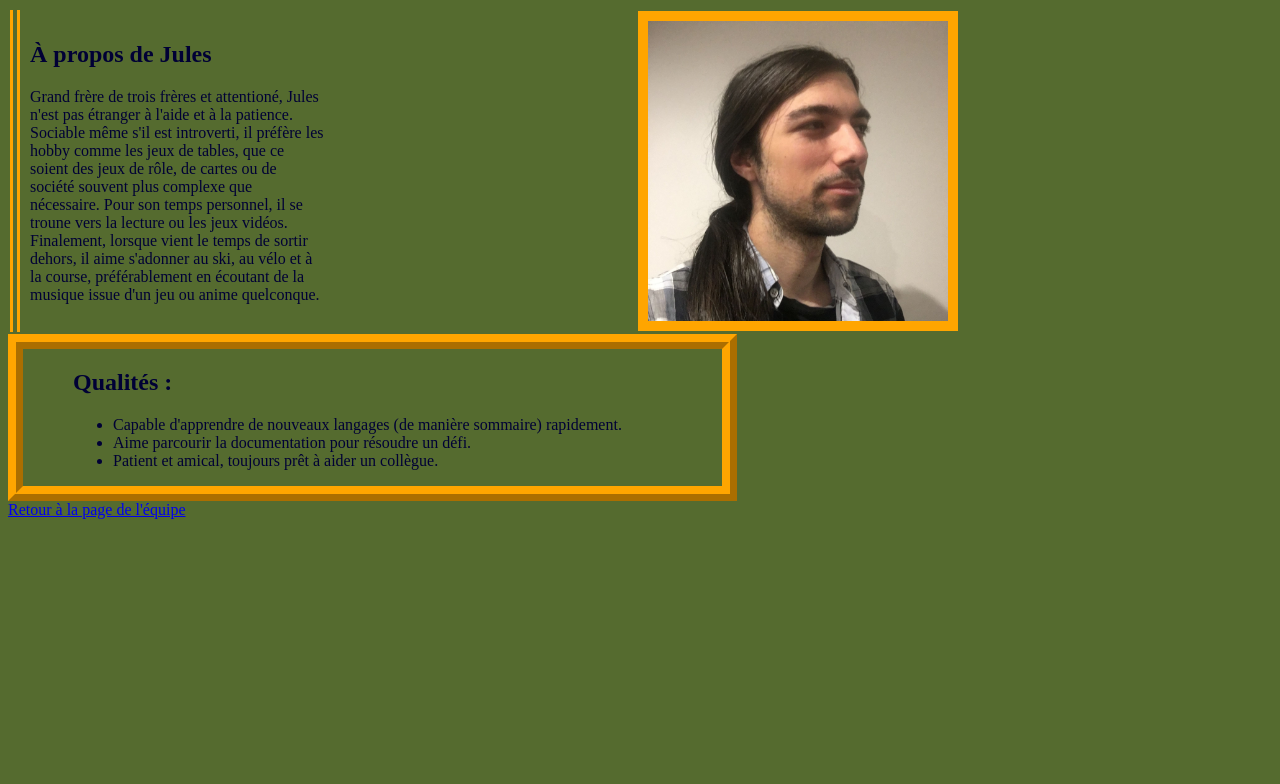
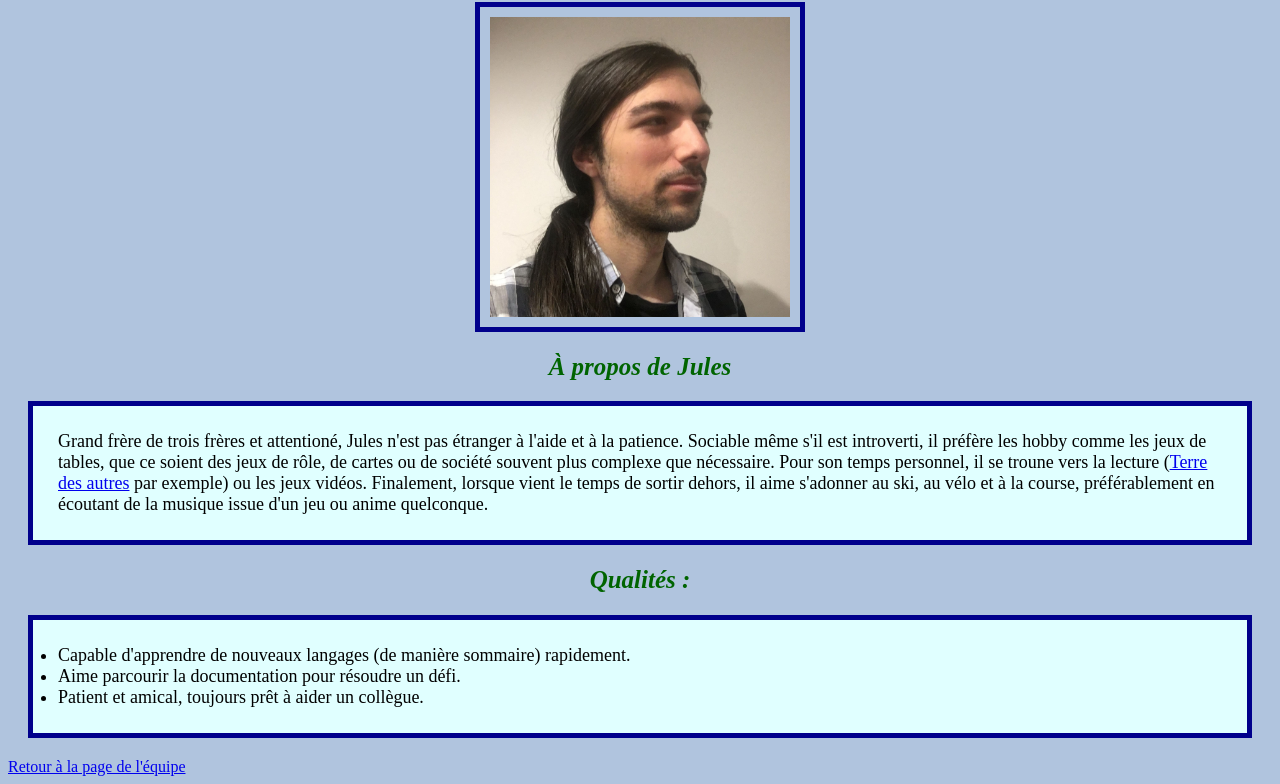
Before and after one commit to DynaJ0ule/1C1-Projet-1, a plain HTML site: page Jules.html in a window 1280 px wide. Shown: the part 78-862 px from the top of the page. Before the commit the page ends 800 px from the top, so only its background shows below. Drawn offline with Linux system fonts and the light colour scheme.

Commit message:
Touches finales pages persos

```diff
--- a/Jules.html
+++ b/Jules.html
@@ -7,33 +7,23 @@
     <link rel="icon" type="image/x-icon" href="favicon.ico">
     <link rel="stylesheet" href="styles.css">
 </head>
-<body id="PageJules">
+<body class="Profil">
     <header>
         <h1>Jules Forest</h1>
     </header>
-        <table>
-            <tr>
-                <td id="BioJules" style=width:25%>
+    <img src="Jules.jpg" alt="Photo de Jules">
     <h2>À propos de Jules</h2>
     <p>Grand frère de trois frères et attentioné, Jules n'est pas étranger à l'aide et à la patience.
         Sociable même s'il est introverti, il préfère les hobby comme les jeux de tables, que ce soient des jeux de rôle, de cartes ou de société souvent plus complexe que nécessaire.
-                        Pour son temps personnel, il se troune vers la lecture <!--Peut-être un truc fancy pour recommander un livre ici. Terre des autres?--> ou les jeux vidéos.
+        Pour son temps personnel, il se troune vers la lecture (<a href="https://www.alire.com/Romans/TerredesAutres.html">Terre des autres</a> par exemple) ou les jeux vidéos.
         Finalement, lorsque vient le temps de sortir dehors, il aime s'adonner au ski, au vélo et à la course, préférablement en écoutant de la musique issue d'un jeu ou anime quelconque. <!--Et une musique ici.-->
     </p>
-                </td>
-                <td>
-                    <img id="ImageJules" src="Jules.jpg" alt="Photo de Jules" width="300px">
-                </td>
-            </tr>
-        </table>
-        <div id="SectionListe">
     <h2>Qualités :</h2>
     <ul>
         <li>Capable d'apprendre de nouveaux langages (de manière sommaire) rapidement.</li>
         <li>Aime parcourir la documentation pour résoudre un défi.</li>
         <li>Patient et amical, toujours prêt à aider un collègue.</li>
     </ul>
-        </div>
      <a href="equipe.html">Retour à la page de l'équipe</a>
 </body>
 </html>
--- a/styles.css
+++ b/styles.css
@@ -1,7 +1,15 @@
 h1{
     text-align: center;
     color: rgb(0, 66, 128);
+    font-weight: bold;
 }
+h2{
+    color: darkgreen;
+    font-style: italic;
+    font-size: 25px;
+    text-align: center;
+}
+
 img {
     display: block;
     margin-left: auto;
@@ -12,63 +20,30 @@ img {
     max-width: 600px;
 }
 body{
-    background-color: rgb(214, 214, 214);
-}
-#PageJules{
-    background-color: darkolivegreen;
-    color: rgb(0, 0, 53);
+    background-color: lightgray;
 }
 
-#PageJules h1{
-    font-family: 'Segoe UI', Tahoma, Geneva, Verdana, sans-serif;
-    color: goldenrod;
-    text-decoration: double underline;
-    text-decoration-color: orange;
-}
-
-#SectionListe{
-    width:fit-content;
-    padding-right: 100px;
-    padding-left: 50px;
-    border-style: ridge;
-    border-width: 15px;
-    border-color: orange;
-}
-
-#ImageJules{
-    border-style: solid;
-    border-width: 10px;
-    border-color: orange;
-}
-
-#BioJules{
-    border-left-style: double;
-    padding-left:10px;
-    border-width: 10px;
-    border-color: orange;
-}
-#omar-name{
-    color: darkblue;
-    font-weight: bold;
-    font-size: 40px;
-}
-#omar h2{
-    color: darkgreen;
-    font-style: italic;
-    font-size: 30px;
-    text-align: center;
-}
-#omar{
-    background-color: lightsteelblue;
-}
-#omar-paragraphe{
+p {
     border: 5px solid darkblue;
     padding: 25px;
     margin: 20px;
     background-color: lightcyan;
     font-size: large;
 }
-#omar-photo{
+
+.Profil{
+    background-color: lightsteelblue;
+}
+
+.Profil ul{
+    font-size: large;
+    background-color: lightcyan;
+    border: 5px solid darkblue;
+    padding: 25px;
+    margin: 20px;
+}
+
+.Profil img{
     border: 5px solid darkblue;
     padding: 10px;
     margin: 10px;
@@ -76,13 +51,7 @@ body{
     margin-left: auto;
     margin-right: auto;
 }
-#omar-list{
-    background-color: lightcyan;
-    border: 5px solid darkblue;
-    padding: 25px;
-    margin: 20px;
-    font-size: large;
-}
+
 #omar-email{
     background-color: lightcyan;
     border: 5px solid darkblue;
```
Also changed, not shown: Iliane.html (+3 -18 lines). Lines whose indentation alone changed are shown as unchanged.
